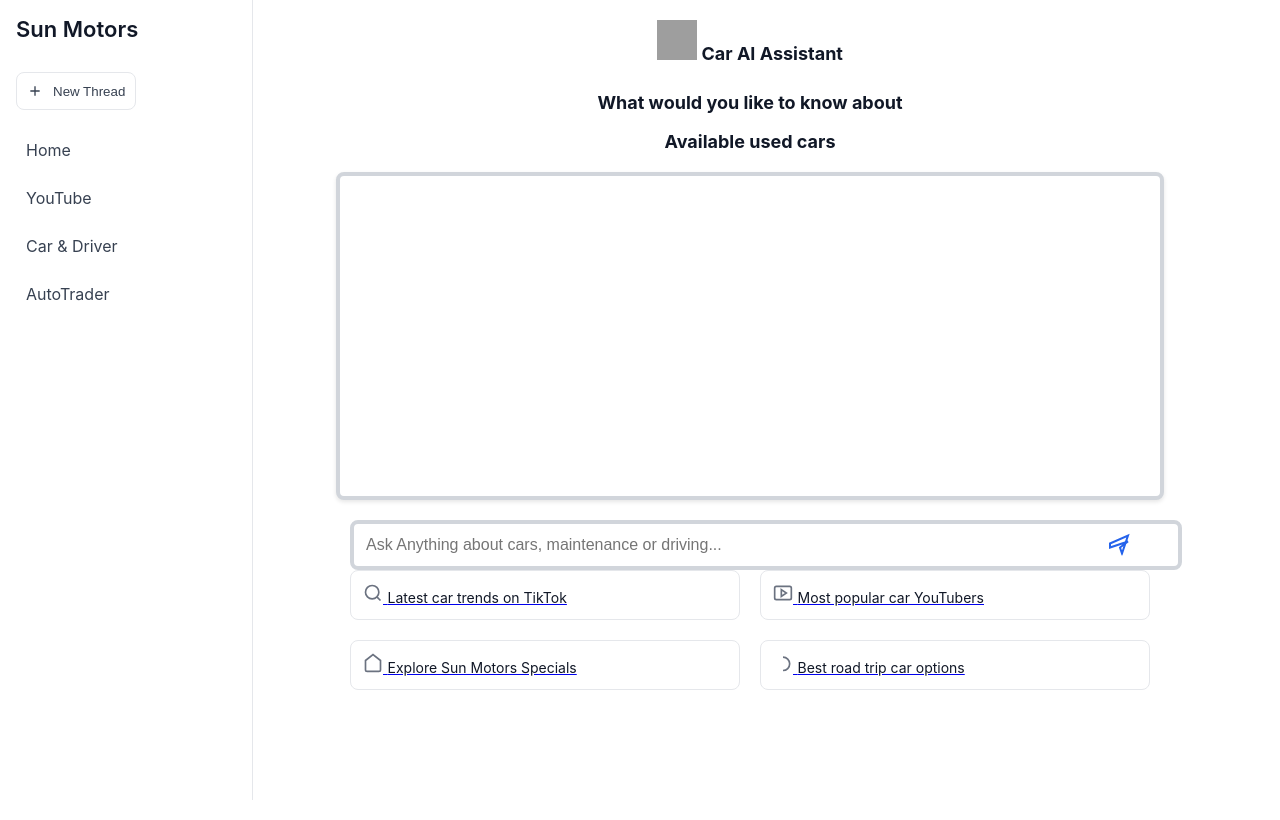
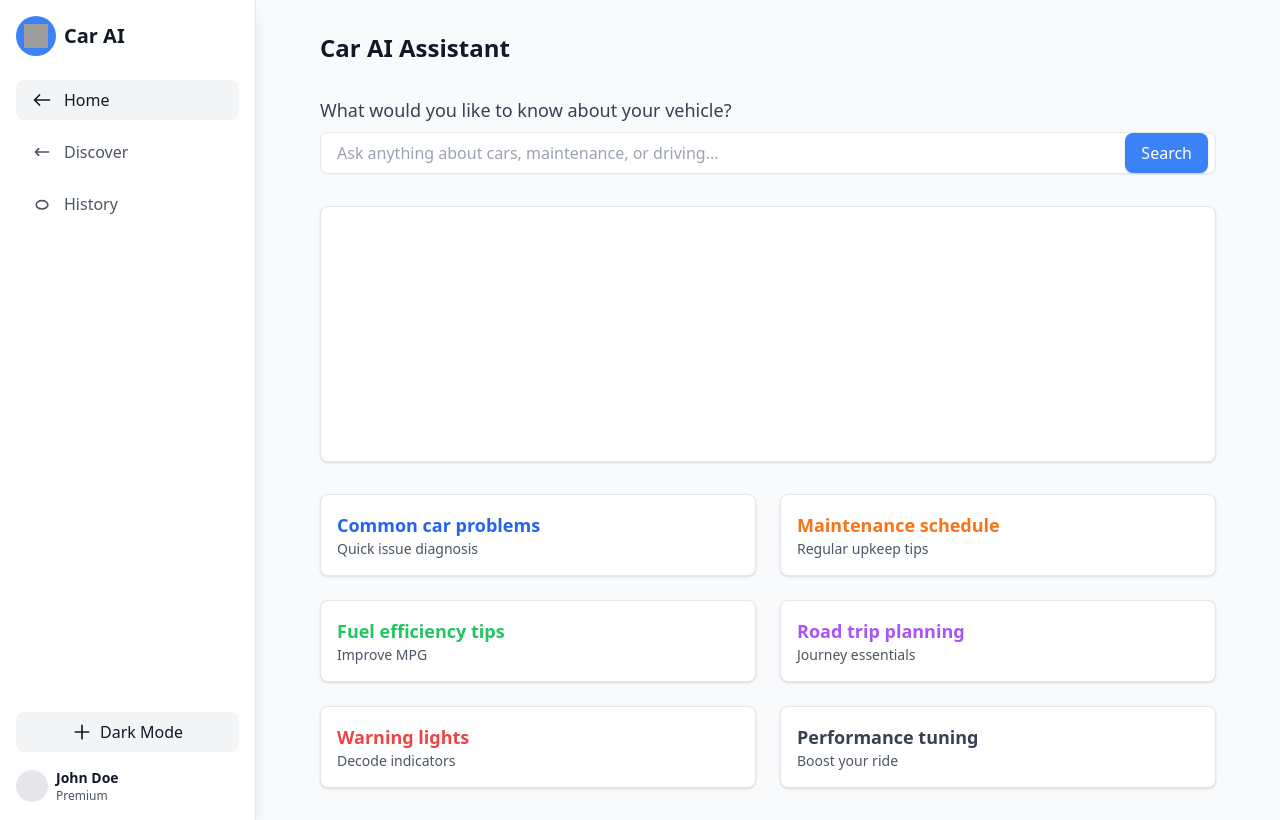
Before and after one commit to kanchang12/sunmotors, a Flask app: page / in a window 1280 px wide. Run offline with Flask 3, Linux system fonts and the light colour scheme; some libraries are stand-ins or nearby versions; grey boxes are pictures that could not be loaded.

Commit message:
Update index.html

```diff
--- a/templates/index.html
+++ b/templates/index.html
@@ -3,310 +3,13 @@
 <head>
     <meta charset="UTF-8">
     <meta name="viewport" content="width=device-width, initial-scale=1.0">
-    <title>Sun Motors</title>
-
-    <style>
-        body {
-            margin: 0;
-            font-family: -apple-system, BlinkMacSystemFont, "Segoe UI", Roboto, sans-serif;
-            background-color: #ffffff;
-            display: flex;
-            flex-direction: column;
-            min-height: 100vh;
-        }
-
-        .layout {
-            display: flex;
-            min-height: 100vh;
-            flex-grow: 1;
-        }
-
-        .sidebar {
-            width: 220px;
-            padding: 16px;
-            border-right: 1px solid #e5e7eb;
-            background-color: #ffffff;
-            flex-shrink: 0;
-            position: fixed;
-            height: 100%;
-            overflow-y: auto;
-        }
-
-        .logo {
-            font-size: 22px;
-            font-weight: 600;
-            margin-bottom: 30px;
-            color: #111827;
-        }
-
-        .new-thread {
-            display: flex;
-            align-items: center;
-            gap: 10px;
-            padding: 10px;
-            border: 1px solid #e5e7eb;
-            border-radius: 8px;
-            margin-bottom: 20px;
-            background-color: transparent;
-            color: #374151;
-            cursor: pointer;
-        }
-
-        .nav-item {
-            display: block;
-            padding: 10px;
-            color: #374151;
-            text-decoration: none;
-            border-radius: 8px;
-            margin-bottom: 8px;
-            transition: background-color 0.3s ease;
-        }
-
-        .nav-item:hover {
-            background-color: #f3f4f6;
-        }
-
-        .main-content {
-            margin-left: 220px;
-            padding: 20px;
-            flex-grow: 1;
-            overflow-y: auto;
-        }
-
-        .main-header {
-            text-align: center;
-            margin-bottom: 20px;
-        }
-
-        .car-icon-container {
-            display: inline-block;
-            margin-bottom: 10px;
-        }
-
-        .car-icon {
-            width: 40px;
-            height: 40px;
-        }
-
-        .text-style {
-            font-size: 18px;
-            font-weight: bold;
-            color: #111827;
-        }
-
-/* For the chat history container */
-.chat-container {
-    margin: 20px auto;
-    min-height: 300px;
-    padding: 10px;
-    border: 4px solid #d1d5db; /* 1px border */
-    border-radius: 8px;
-    width: 100%; /* Make it take up 100% of the available space */
-    max-width: 800px; /* Set a maximum width for consistency */
-    background-color: #ffffff;
-    box-shadow: 0 2px 4px rgba(0, 0, 0, 0.1);
-    overflow-y: auto;
-    max-height: 400px;
-}
-
-        .message {
-            margin-bottom: 12px;
-            padding: 12px;
-            border-radius: 8px;
-            max-width: 80%;
-        }
-
-        .user-message {
-            background-color: #2563eb;
-            color: white;
-            margin-left: auto;
-        }
-
-        .assistant-message {
-            background-color: #f3f4f6;
-            color: #111827;
-            margin-right: auto;
-        }
-
-        .message-content {
-            padding: 8px;
-            line-height: 1.5;
-        }
-
-        .search-container {
-            position: relative;
-            margin-bottom: 20px;
-            width: 100%;
-            max-width: 800px;
-            margin: 0 auto;
-        }
-
-.search-box {
-    width: 100%; /* Use full width for consistency */
-    max-width: 800px; /* Make sure it doesn't grow too wide */
-    padding: 12px;
-    border: 4px solid #d1d5db; /* 1px border */
-    border-radius: 8px;
-    font-size: 16px;
-    background: #ffffff;
-    margin: 0 auto; /* Center the input box */
-}
-        .send-btn {
-            position: absolute;
-            right: 10px;
-            top: 50%;
-            transform: translateY(-50%);
-            border: none;
-            background: transparent;
-            cursor: pointer;
-            padding: 8px;
-        }
-
-        .send-btn svg {
-            width: 24px;
-            height: 24px;
-            color: #2563eb;
-        }
-
-        .suggestions {
-            display: grid;
-            grid-template-columns: 1fr 1fr;
-            gap: 20px;
-            margin-top: 20px;
-            width: 90%;
-            max-width: 800px;
-            margin: 0 auto;
-        }
-
-        .suggestion-card {
-            display: flex;
-            align-items: center;
-            gap: 10px;
-            padding: 12px;
-            border: 1px solid #e5e7eb;
-            border-radius: 8px;
-            background-color: #ffffff;
-            cursor: pointer;
-            transition: all 0.3s ease;
-        }
-
-        .suggestion-card:hover {
-            background-color: #f3f4f6;
-        }
-
-        .suggestion-icon {
-            width: 20px;
-            height: 20px;
-            color: #6b7280;
-        }
-
-        .suggestion-text {
-            font-size: 14px;
-            color: #111827;
-        }
-
-        @media (max-width: 768px) {
-            .sidebar {
-                display: none;
-            }
-
-            .main-content {
-                margin-left: 0;
-            }
-
-            .chat-container, .search-container, .suggestions {
-                width: 95%;
-            }
-
-            .suggestions {
-                grid-template-columns: 1fr;
-            }
-        }
-
-    </style>
-</head>
-<body>
-
-    <div class="layout">
-        <div class="sidebar">
-            <div class="logo">Sun Motors</div>
-            <button class="new-thread">
-                <svg width="16" height="16" viewBox="0 0 24 24" fill="none" stroke="currentColor" stroke-width="2">
-                    <path d="M12 5v14M5 12h14"/>
-                </svg>
-                New Thread
-            </button>
-            <a href="https://www.sunmotors.co.uk/" class="nav-item">Home</a>
-            <a href="https://www.youtube.com" class="nav-item">YouTube</a>
-            <a href="https://www.caranddriver.com" class="nav-item">Car & Driver</a>
-            <a href="https://www.autotrader.co.uk" class="nav-item">AutoTrader</a>
-        </div>
-
-        <div class="main-content">
-            <div class="main-header">
-                <div class="car-icon-container">
-                    <img src="https://img.icons8.com/ios/40/000000/car.png" alt="Car Icon" class="car-icon">
-                    <span class="text-style">Car AI Assistant</span>
-                </div>
-                <p class="text-style">What would you like to know about</p>
-                <p class="text-style">Available used cars</p>
-            </div>
-
-            <div class="chat-container" id="chatHistory"></div>
-
-            <div class="search-container">
-                <input type="text" class="search-box" id="search-input" placeholder="Ask Anything about cars, maintenance or driving...">
-                <button class="send-btn" id="send-btn">
-                    <svg width="20" height="20" viewBox="0 0 24 24" fill="none" stroke="currentColor" stroke-width="2">
-                        <path d="M2 12l18-8-6 18L12 16l8-6-18 6z"/>
-                    </svg>
-                </button>
-            </div>
-
-            <div class="suggestions">
-                <div class="suggestion-card">
-                    <a href="https://www.tiktok.com" target="_blank">
-                        <svg class="suggestion-icon" viewBox="0 0 24 24" fill="none" stroke="currentColor" stroke-width="2">
-                            <circle cx="11" cy="11" r="8"/>
-                            <path d="M21 21l-4.35-4.35"/>
-                        </svg>
-                        <span class="suggestion-text">Latest car trends on TikTok</span>
-                    </a>
-                </div>
-                <div class="suggestion-card">
-                    <a href="https://www.youtube.com" target="_blank">
-                        <svg class="suggestion-icon" viewBox="0 0 24 24" fill="none" stroke="currentColor" stroke-width="2">
-                            <rect width="20" height="16" x="2" y="4" rx="2"/>
-                            <path d="m10 8 6 4-6 4V8Z"/>
-                        </svg>
-                        <span class="suggestion-text">Most popular car YouTubers</span>
-                    </a>
-                </div>
-                <div class="suggestion-card">
-                    <a href="https://www.sunmotors.co.uk/specials" target="_blank">
-                        <svg class="suggestion-icon" viewBox="0 0 24 24" fill="none" stroke="currentColor" stroke-width="2">
-                            <path d="M3 9l9-7 9 7v11a2 2 0 0 1-2 2H5a2 2 0 0 1-2-2z"/>
-                        </svg>
-                        <span class="suggestion-text">Explore Sun Motors Specials</span>
-                    </a>
-                </div>
-                <div class="suggestion-card">
-                    <a href="https://www.autotrader.co.uk/cars" target="_blank">
-                        <svg class="suggestion-icon" viewBox="0 0 24 24" fill="none" stroke="currentColor" stroke-width="2">
-                            <path d="M12 21c4.5 0 8-3.5 8-8s-3.5-8-8-8"/>
-                        </svg>
-                        <span class="suggestion-text">Best road trip car options</span>
-                    </a>
-                </div>
-            </div>
-        </div>
-    </div>
-
+    <title>Car AI Assistant</title>
+    <script src="https://cdn.tailwindcss.com"></script>
     <script>
         document.addEventListener('DOMContentLoaded', () => {
             const queryInput = document.getElementById('search-input');
             const sendButton = document.getElementById('send-btn');
-            const chatContainer = document.getElementById('chatHistory');
+            const chatContainer = document.getElementById('message-container');
 
             if (!queryInput || !sendButton || !chatContainer) {
                 console.error("One or more elements (queryInput, sendButton, chatContainer) not found.");
@@ -315,18 +18,18 @@
 
             function addMessage(message, isUserMessage = false) {
                 const messageDiv = document.createElement('div');
-                messageDiv.classList.add('message');
+                messageDiv.classList.add('p-4', 'mb-2', 'bg-gray-100', 'rounded-lg');
                 if (isUserMessage) {
                     messageDiv.classList.add('user-message');
                     messageDiv.innerHTML =
                         `<div class="message-content">
-                            <p>${message}</p>
+                            <p><strong>User:</strong> ${message}</p>
                         </div>`;
                 } else {
                     messageDiv.classList.add('assistant-message');
                     messageDiv.innerHTML =
                         `<div class="message-content">
-                            <p>${message}</p>
+                            <p><strong>Car AI:</strong> ${message}</p>
                         </div>`;
                 }
                 chatContainer.appendChild(messageDiv);
@@ -341,7 +44,7 @@
                 queryInput.value = '';
 
                 const assistantMessageDiv = document.createElement('div');
-                assistantMessageDiv.classList.add('message', 'assistant-message');
+                assistantMessageDiv.classList.add('p-4', 'mb-2', 'bg-gray-100', 'rounded-lg', 'assistant-message');
                 assistantMessageDiv.innerHTML =
                     `<div class="message-content">
                         <p>Thinking...</p>
@@ -396,5 +99,108 @@
             });
         });
     </script>
+</head>
+<body class="bg-gray-50 min-h-screen flex">
+
+    <!-- Sidebar -->
+    <aside class="w-64 bg-white border-r shadow-lg p-4 flex flex-col justify-between">
+        <div>
+            <div class="flex items-center space-x-2 mb-6">
+                <div class="bg-blue-500 p-2 rounded-full">
+                    <img src="https://img.icons8.com/ios/40/ffffff/car.png" alt="Car Icon" class="w-6 h-6">
+                </div>
+                <h1 class="text-xl font-semibold text-gray-900">Car AI</h1>
+            </div>
+
+            <nav class="space-y-3">
+                <a href="#" class="flex items-center space-x-3 px-4 py-2 rounded-lg text-gray-900 bg-gray-100">
+                    <svg class="w-5 h-5" xmlns="http://www.w3.org/2000/svg" fill="none" viewBox="0 0 24 24" stroke="currentColor">
+                        <path stroke-linecap="round" stroke-linejoin="round" stroke-width="2" d="M3 12h18M9 6l-6 6 6 6" />
+                    </svg>
+                    <span>Home</span>
+                </a>
+                <a href="#" class="flex items-center space-x-3 px-4 py-2 rounded-lg text-gray-600 hover:bg-gray-100">
+                    <svg class="w-5 h-5" xmlns="http://www.w3.org/2000/svg" fill="none" viewBox="0 0 24 24" stroke="currentColor">
+                        <path stroke-linecap="round" stroke-linejoin="round" stroke-width="2" d="M8 16l-4-4m0 0l4-4m-4 4h16" />
+                    </svg>
+                    <span>Discover</span>
+                </a>
+                <a href="#" class="flex items-center space-x-3 px-4 py-2 rounded-lg text-gray-600 hover:bg-gray-100">
+                    <svg class="w-5 h-5" xmlns="http://www.w3.org/2000/svg" fill="none" viewBox="0 0 24 24" stroke="currentColor">
+                        <path stroke-linecap="round" stroke-linejoin="round" stroke-width="2" d="M12 8c-3.866 0-7 2.239-7 5s3.134 5 7 5 7-2.239 7-5-3.134-5-7-5z" />
+                    </svg>
+                    <span>History</span>
+                </a>
+            </nav>
+        </div>
+
+        <div class="space-y-4">
+            <button class="flex items-center justify-center w-full px-4 py-2 text-gray-900 bg-gray-100 rounded-lg">
+                <svg class="w-5 h-5" xmlns="http://www.w3.org/2000/svg" fill="none" viewBox="0 0 24 24" stroke="currentColor">
+                    <path stroke-linecap="round" stroke-linejoin="round" stroke-width="2" d="M12 4v16m8-8H4" />
+                </svg>
+                <span class="ml-2">Dark Mode</span>
+            </button>
+            <div class="flex items-center space-x-2">
+                <div class="w-8 h-8 bg-gray-200 rounded-full"></div>
+                <div>
+                    <p class="text-sm font-semibold text-gray-900">John Doe</p>
+                    <p class="text-xs text-gray-600">Premium</p>
+                </div>
+            </div>
+        </div>
+    </aside>
+
+    <!-- Main Content -->
+    <main class="flex-grow p-8 overflow-y-auto">
+        <div class="max-w-4xl mx-auto">
+            <!-- Header -->
+            <div class="flex items-center justify-between mb-8">
+                <h2 class="text-2xl font-bold text-gray-900">Car AI Assistant</h2>
+                            </div>
+
+            <!-- Search -->
+            <div class="mb-8">
+                <label class="block mb-2 text-lg font-medium text-gray-700">What would you like to know about your vehicle?</label>
+                <div class="relative">
+                    <input id="search-input" type="text" class="w-full px-4 py-2 text-gray-900 bg-white border rounded-lg shadow-sm" placeholder="Ask anything about cars, maintenance, or driving...">
+                    <button id="send-btn" class="absolute top-1/2 right-2 transform -translate-y-1/2 bg-blue-500 text-white px-4 py-2 rounded-lg shadow">Search</button>
+                </div>
+            </div>
+
+            <!-- Chatbot Messages -->
+            <div id="message-container" class="bg-white p-4 border rounded-lg shadow h-64 overflow-y-auto">
+                <!-- Messages will be dynamically injected here -->
+            </div>
+
+            <!-- Cards -->
+            <div class="grid grid-cols-2 gap-6 mt-8">
+                <div class="p-4 bg-white border rounded-lg shadow hover:shadow-lg">
+                    <h3 class="text-lg font-semibold text-blue-600">Common car problems</h3>
+                    <p class="text-sm text-gray-600">Quick issue diagnosis</p>
+                </div>
+                <div class="p-4 bg-white border rounded-lg shadow hover:shadow-lg">
+                    <h3 class="text-lg font-semibold text-orange-500">Maintenance schedule</h3>
+                    <p class="text-sm text-gray-600">Regular upkeep tips</p>
+                </div>
+                <div class="p-4 bg-white border rounded-lg shadow hover:shadow-lg">
+                    <h3 class="text-lg font-semibold text-green-500">Fuel efficiency tips</h3>
+                    <p class="text-sm text-gray-600">Improve MPG</p>
+                </div>
+                <div class="p-4 bg-white border rounded-lg shadow hover:shadow-lg">
+                    <h3 class="text-lg font-semibold text-purple-500">Road trip planning</h3>
+                    <p class="text-sm text-gray-600">Journey essentials</p>
+                </div>
+                <div class="p-4 bg-white border rounded-lg shadow hover:shadow-lg">
+                    <h3 class="text-lg font-semibold text-red-500">Warning lights</h3>
+                    <p class="text-sm text-gray-600">Decode indicators</p>
+                </div>
+                <div class="p-4 bg-white border rounded-lg shadow hover:shadow-lg">
+                    <h3 class="text-lg font-semibold text-gray-700">Performance tuning</h3>
+                    <p class="text-sm text-gray-600">Boost your ride</p>
+                </div>
+            </div>
+        </div>
+    </main>
 </body>
 </html>
```
